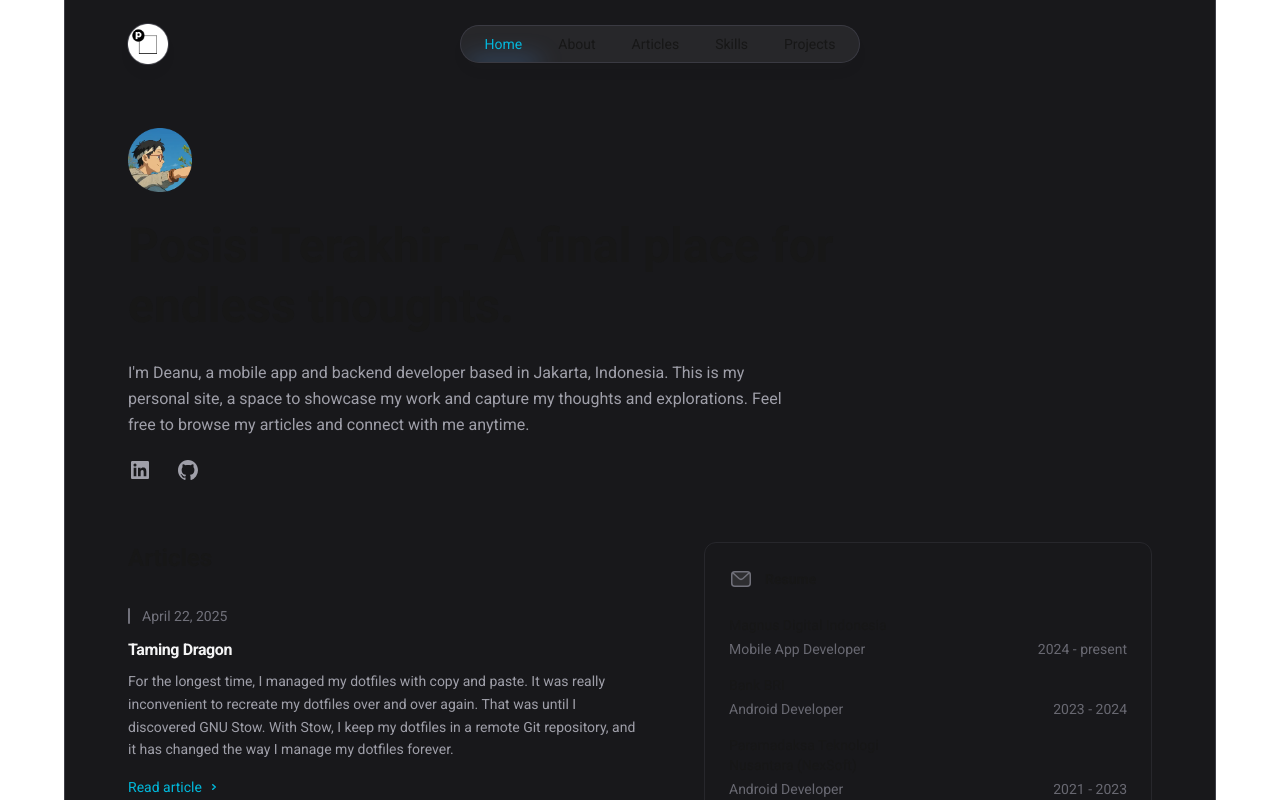
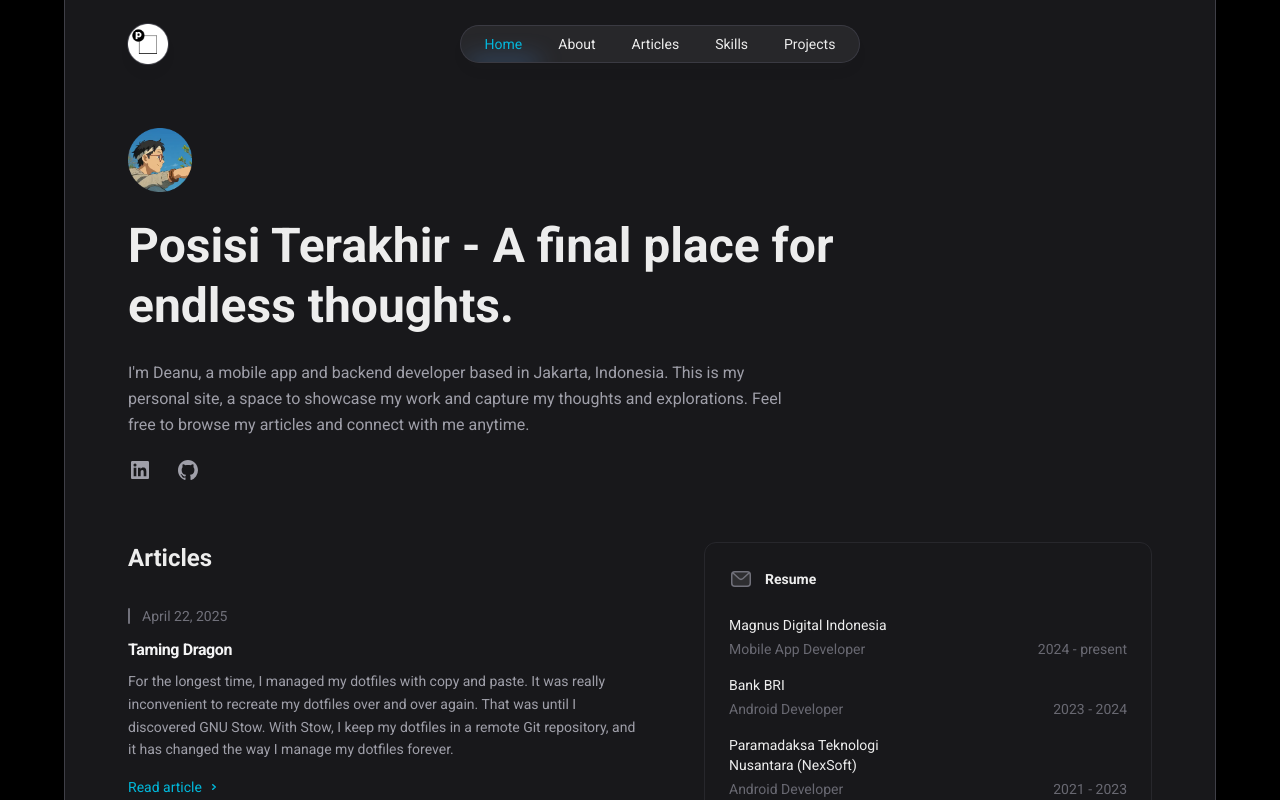
Before and after one commit to deanuharatinu/posisiterakhir, a Next.js app: page / in a window 1280 px wide. Shown: the top 800 px of the page. Built offline with nearby package versions, Linux system fonts and the light colour scheme.

Commit message:
chore: force black background

```diff
--- a/app/globals.css
+++ b/app/globals.css
@@ -1,8 +1,8 @@
 @import "tailwindcss";
 
 :root {
-  --background: #ffffff;
-  --foreground: #171717;
+  --background: var(--color-black);
+  --foreground: #ededed;
 }
 
 @theme inline {
```
